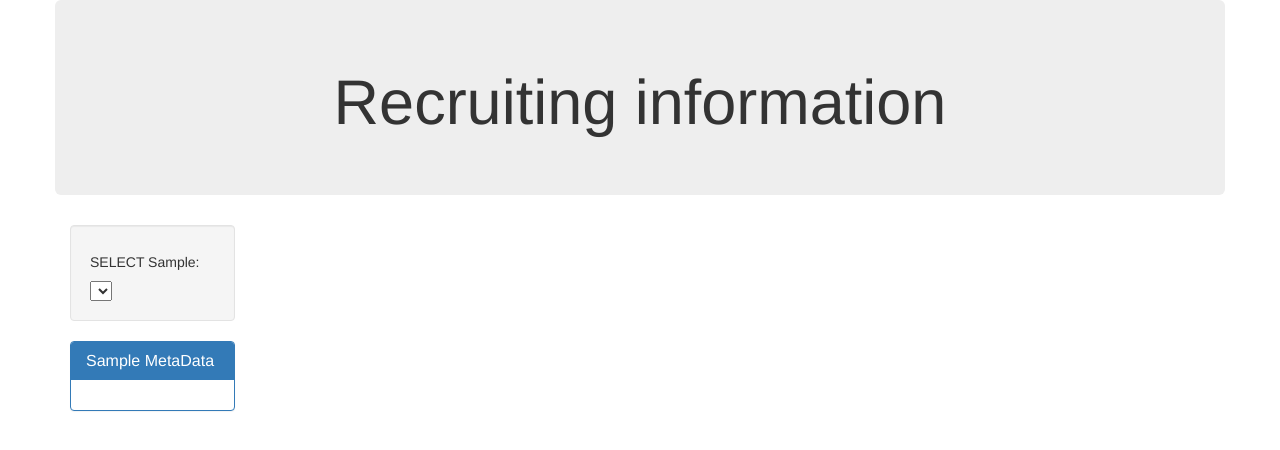
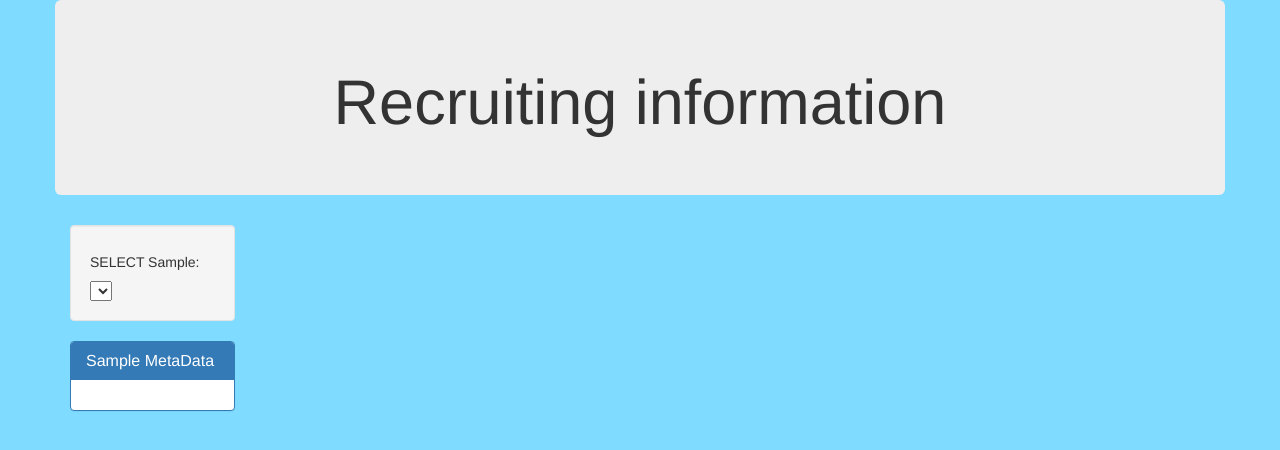
Before and after one commit to Rosas761/Recruiting-Analytics-Project, a Flask app: page / in a window 1280 px wide. Shown: the top 450 px of the page. Run offline with Flask 2, Linux system fonts and the light colour scheme; data that the repository does not hold is empty; some libraries are stand-ins or nearby versions.

Commit message:
Friday last commit

```diff
--- /dev/null
+++ b/Code/static/css/style2.css
@@ -0,0 +1,15 @@
+body {
+
+background: #7FDBFF
+
+}
+
+.col-md-5 {
+    color: #7FDBFF
+
+}
+
+.charts {
+
+    text-align: center;
+}
--- a/Code/static/js/logic.js
+++ b/Code/static/js/logic.js
@@ -7,11 +7,9 @@ var SBmap = L.map("map", {
   attribution: "Map data &copy; <a href=\"https://www.openstreetmap.org/\">OpenStreetMap</a> contributors, <a href=\"https://creativecommons.org/licenses/by-sa/4.0/\">CC-BY-SA</a>, Imagery © <a href=\"https://www.mapbox.com/\">Mapbox</a>",
   maxZoom: 18,
   id: "mapbox.streets-basic",
-<<<<<<< HEAD
+
   accessToken: "pk.eyJ1IjoiZmVyZ3VzMjE2IiwiYSI6ImNrM3FrODN4YjAyajEzY24zZDBldDZ3ODcifQ.dYJ7B8qZ0RSjHIMclRv-dQ" //Note need this to work on all computers
-=======
-  accessToken: "pk.eyJ1Ijoicm9zYXM3NjEiLCJhIjoiY2syeXkzOGd4MDZxdTNjcWlvbDU0bDRsayJ9.P11ckMToLK6jd34E6ZT3bw" //Note need this to work on all computers
->>>>>>> a70e7ceb8c6d029a41d2d712ec5e444b7e21d6b6
+
 }).addTo(SBmap);
 
 // Branch locations
--- a/Code/static/js/plots.js
+++ b/Code/static/js/plots.js
@@ -20,8 +20,12 @@ function buildCharts1() {
     }];
 
     var layout = {
-      height: 600,
-      width: 600
+      height: 800,
+      width: 800,
+      title: "Total Revenue From Each Recruiting Source",
+      "titlefont": { "size": 30},
+      legend: { font: { size: 18}}
+
     };
 
     Plotly.plot("pie", data, layout);
@@ -50,9 +54,11 @@ function buildCharts2() {
     }];
 
     var layout2 = {
-      title: "Bar Chart",
-      xaxis: { title: "Branch" },
-      yaxis: { title: "Average REV" }
+      align: 'center',
+      title: "Average Revenue by Branch",
+      "titlefont": { "size": 36},
+      xaxis: { title: "Branch", titlefont: { size: 24} },
+      yaxis: { title: "Average Revenue", titlefont: { size: 28} }
     };
 
     Plotly.newPlot("plot", data2, layout2);
--- a/Code/templates/index.html
+++ b/Code/templates/index.html
@@ -7,6 +7,7 @@
   <meta http-equiv="X-UA-Compatible" content="ie=edge">
   <title>Flask Data Visualizations</title>
   <link rel="stylesheet" href="https://maxcdn.bootstrapcdn.com/bootstrap/3.3.7/css/bootstrap.min.css">
+  <link rel="stylesheet" type="text/css" href="../static/css/style2.css">
 </head>
 
 <body>
@@ -50,7 +51,9 @@
   <script src="https://cdn.plot.ly/plotly-1.31.2.min.js"></script>
   <script src="https://cdnjs.cloudflare.com/ajax/libs/d3/5.5.0/d3.js"></script>
   <script src="https://cdn.plot.ly/plotly-latest.min.js"></script>
-  <script src="{{ url_for('static', filename='js/plots.js') }}"></script>
+  <div class="charts">
+    <script src="{{ url_for('static', filename='js/plots.js') }}"></script>
+  </div>
 
 
 </body>
```
Also changed, not shown: Code/style.css (deleted).
